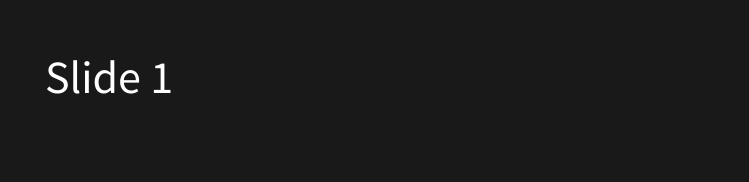
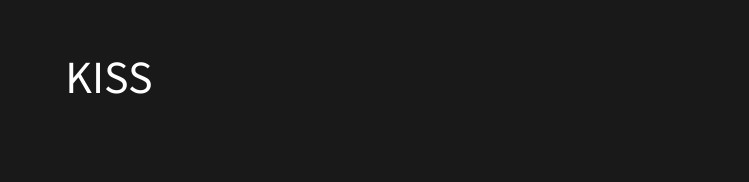
Before and after one commit to abdu95/abdu95.github.io, a website: page index.html in a window 1280 px wide. Shown: the part 320-502 px from the top of the page, without its empty margins (531-1280 px from the left). Drawn offline with Linux system fonts and the light colour scheme.

Commit message:
Update index.html

```diff
--- a/index.html
+++ b/index.html
@@ -25,7 +25,7 @@
 	<body>
 		<div class="reveal">
 			<div class="slides">
-				<section>Slide 1</section>
+				<section>KISS</section>
 				<section>Slide 2
 					<section> Slide 2 Part 1</section>
 					<section> Slide 2 Part 2</section>
```
